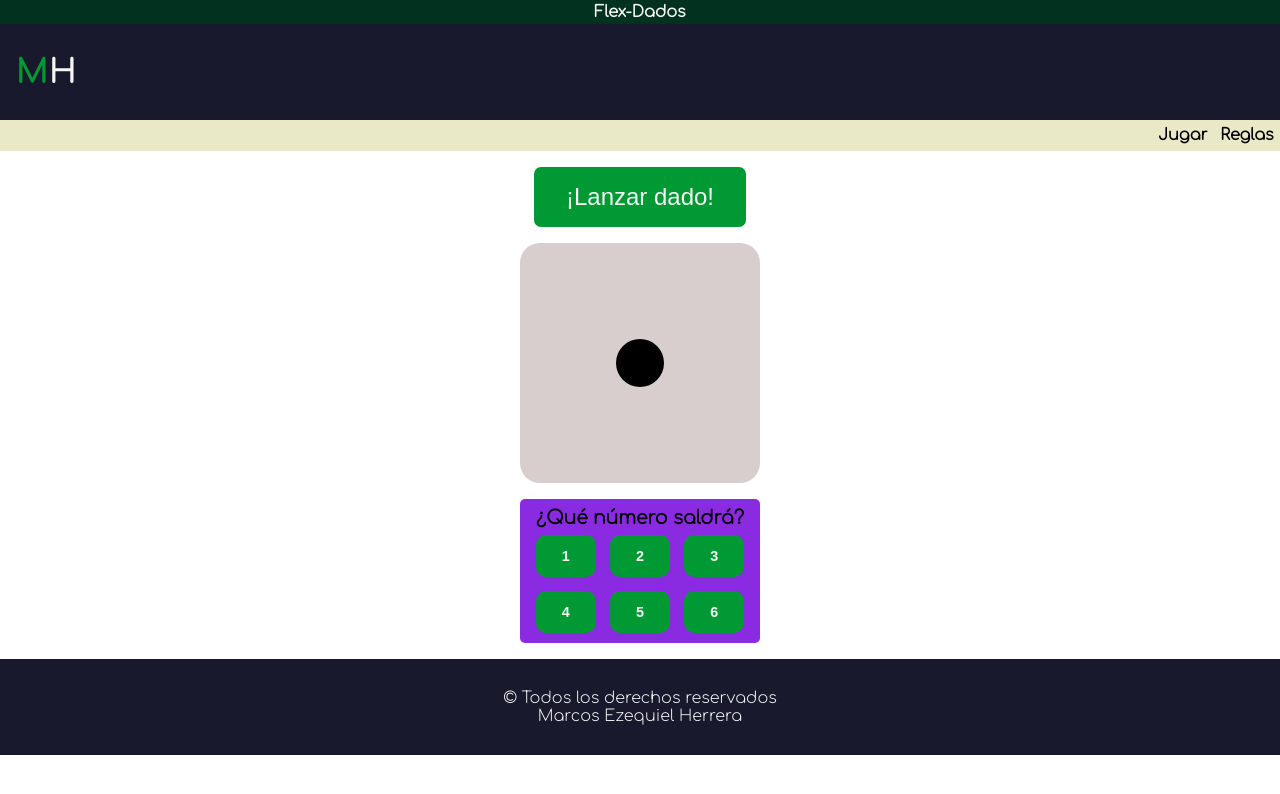
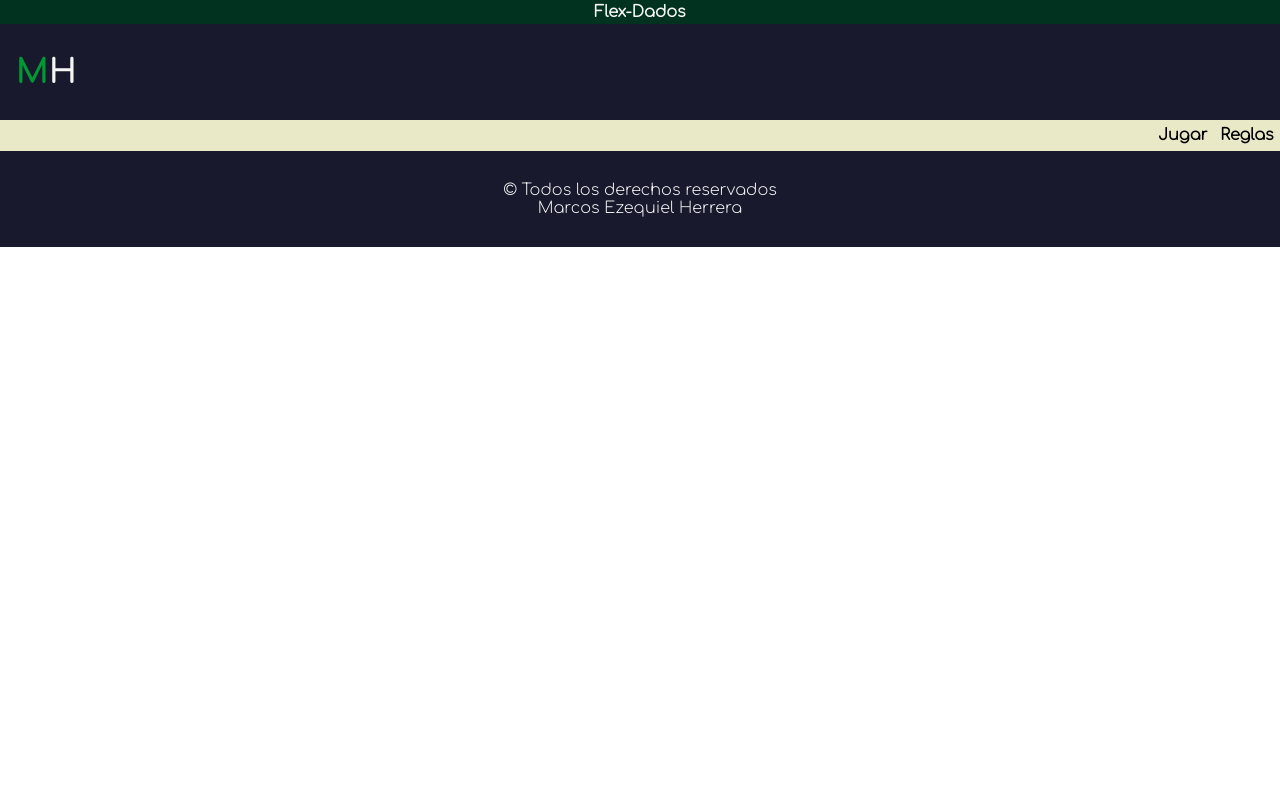
Before and after one commit to marcosihe/dados-react, a React (Create React App) app: page / in a window 1280 px wide. Shown: the top 794 px of the page. Built offline with nearby package versions, Linux system fonts and the light colour scheme.

Commit message:
Corregir rutas para subir a github

```diff
--- a/src/App.js
+++ b/src/App.js
@@ -11,13 +11,13 @@ function App() {
     <Router>
       <Header />
       <Switch>
-        <Route exact path="/">
+        <Route exact path="/dados-react">
           <Inicio />
         </Route>
-        <Route exact path="/reglas">
+        <Route exact path="dados-react/reglas">
           <Reglas />
         </Route>
-        <Route exact path="/*">
+        <Route exact path="/dados-react/*">
           <Error404 />
         </Route>
       </Switch>
```
